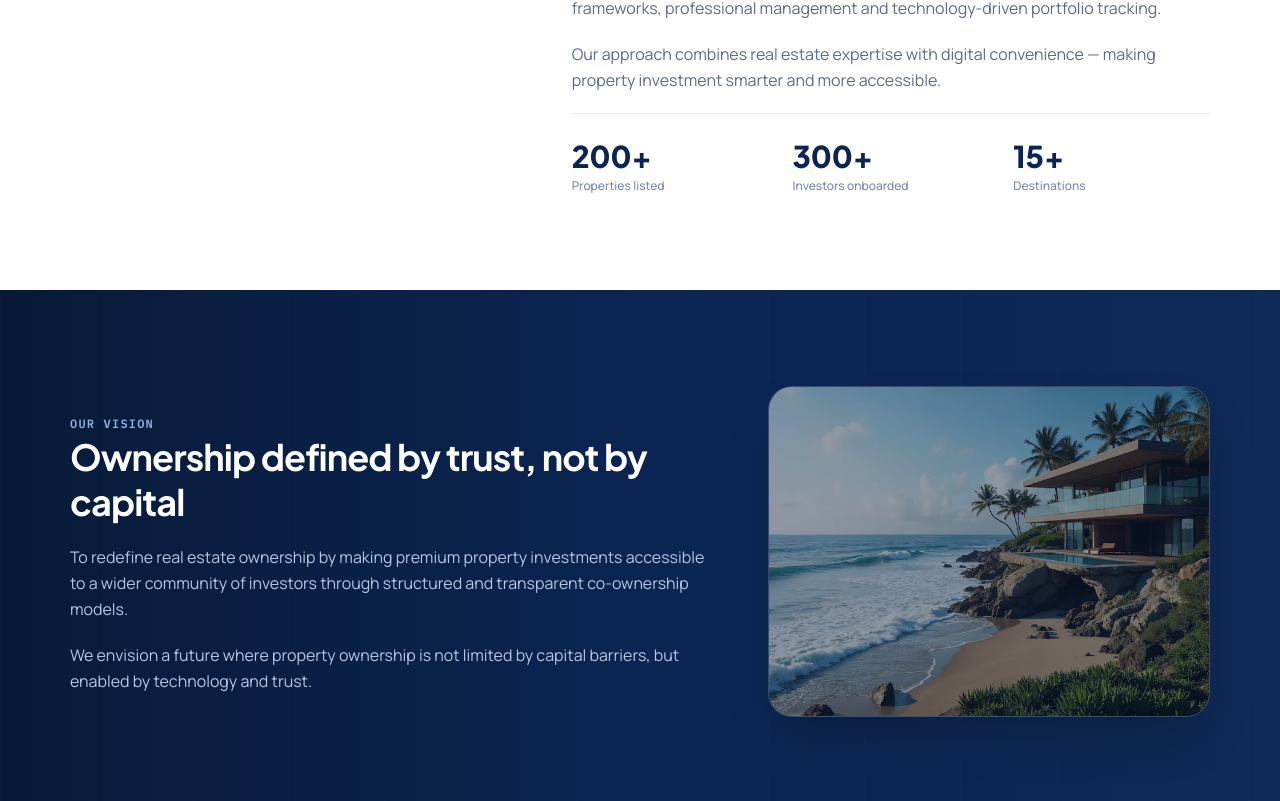
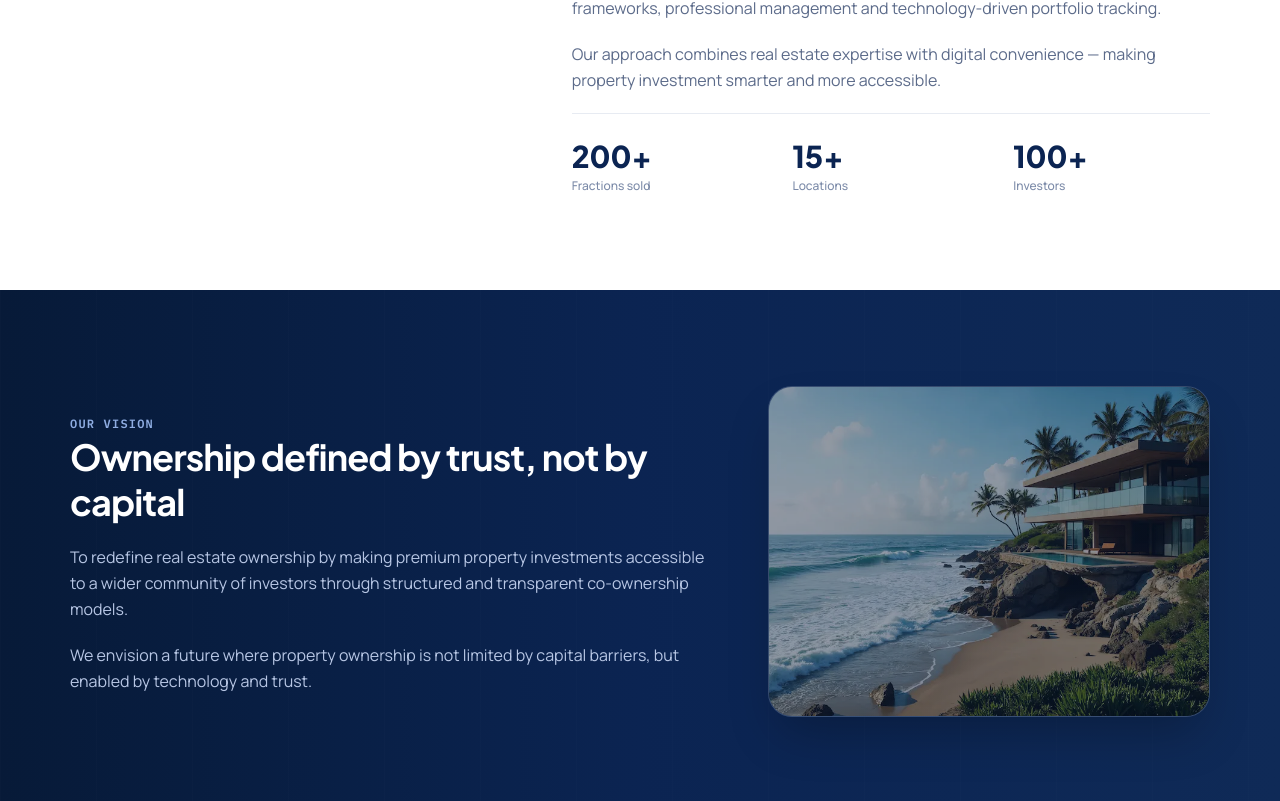
Before and after one commit to Fracspace/Fracspace_Website_New, a Next.js app: page /about in a window 1280 px wide. Shown: the part 839-1640 px from the top of the page. Built offline with nearby package versions, Linux system fonts and the light colour scheme.

Commit message:
added changes to v1

```diff
--- a/app/blogs/page.jsx
+++ b/app/blogs/page.jsx
@@ -6,6 +6,8 @@ import Link from "next/link";
 import { blogsData } from "@/data/blogsData";
 
 function BlogsPage() {
+  return null;
+  /*
   const [selectedTopic, setSelectedTopic] = useState("All topics");
   const [newsletterEmail, setNewsletterEmail] = useState("");
   const [newsletterSubscribed, setNewsletterSubscribed] = useState(false);
@@ -227,6 +229,7 @@ function BlogsPage() {
 
     </main>
   );
+  */
 }
 
 export default BlogsPage;
--- a/app/not-found.jsx
+++ b/app/not-found.jsx
@@ -46,10 +46,10 @@ export default function NotFound() {
         {/* Quick Links */}
         <div className="pt-6 border-t border-[#E7EBF2] flex flex-wrap items-center justify-center gap-4 text-xs font-semibold text-[#5C6B8A]">
           <span className="text-[#9AA9C4]">Helpful links:</span>
-          <Link href="/blogs" className="hover:text-[#16418C] transition flex items-center gap-1">
+          {/* <Link href="/blogs" className="hover:text-[#16418C] transition flex items-center gap-1">
             <BookOpen className="w-3.5 h-3.5" /> Blog
           </Link>
-          <span className="text-[#DDE4EF]">·</span>
+          <span className="text-[#DDE4EF]">·</span> */}
           <Link href="/about" className="hover:text-[#16418C] transition">
             About Us
           </Link>
--- a/app/page.jsx
+++ b/app/page.jsx
@@ -24,9 +24,9 @@ export default function Home() {
       <FeaturedProperties />
       <WhyInvestWithFs />
       <HowToInvest />
-      <Investors />
+      {/* <Investors /> */}
       <InvestorVideos />
-      <HomeBlogSection />
+      {/* <HomeBlogSection /> */}
       <HomeFaqSection />
       <BottomBanner />
     </main>
--- a/components/layouts/Footer.jsx
+++ b/components/layouts/Footer.jsx
@@ -74,11 +74,11 @@ function Footer() {
                 Properties
               </Link>
             </li>
-            <li>
+            {/* <li>
               <Link href="/blogs" className="hover:text-white transition">
                 Blog
               </Link>
-            </li>
+            </li> */}
             <li>
               <Link href="/contact" className="hover:text-white transition">
                 Contact us
--- a/components/layouts/Navbar.jsx
+++ b/components/layouts/Navbar.jsx
@@ -22,7 +22,7 @@ function Navbar() {
   const navLinks = [
     { label: "Home", href: "/" },
     { label: "Properties", href: "/properties" },
-    { label: "Blog", href: "/blogs" },
+    // { label: "Blog", href: "/blogs" },
     { label: "Contact", href: "/contact" },
     { label: "About Us", href: "/about" }
   ];
--- a/components/sections/aboutus/AboutSection.jsx
+++ b/components/sections/aboutus/AboutSection.jsx
@@ -93,15 +93,7 @@ function AboutSection() {
                   200+
                 </div>
                 <div className="text-xs text-[#7B8AA8] mt-1 font-medium">
-                  Properties listed
-                </div>
-              </div>
-              <div>
-                <div className="font-jakarta text-2xl sm:text-3xl font-extrabold text-[#0B2452]">
-                  300+
-                </div>
-                <div className="text-xs text-[#7B8AA8] mt-1 font-medium">
-                  Investors onboarded
+                  Fractions sold
                 </div>
               </div>
               <div>
@@ -109,7 +101,15 @@ function AboutSection() {
                   15+
                 </div>
                 <div className="text-xs text-[#7B8AA8] mt-1 font-medium">
-                  Destinations
+                  Locations
+                </div>
+              </div>
+              <div>
+                <div className="font-jakarta text-2xl sm:text-3xl font-extrabold text-[#0B2452]">
+                  100+
+                </div>
+                <div className="text-xs text-[#7B8AA8] mt-1 font-medium">
+                  Investors
                 </div>
               </div>
             </div>
```
